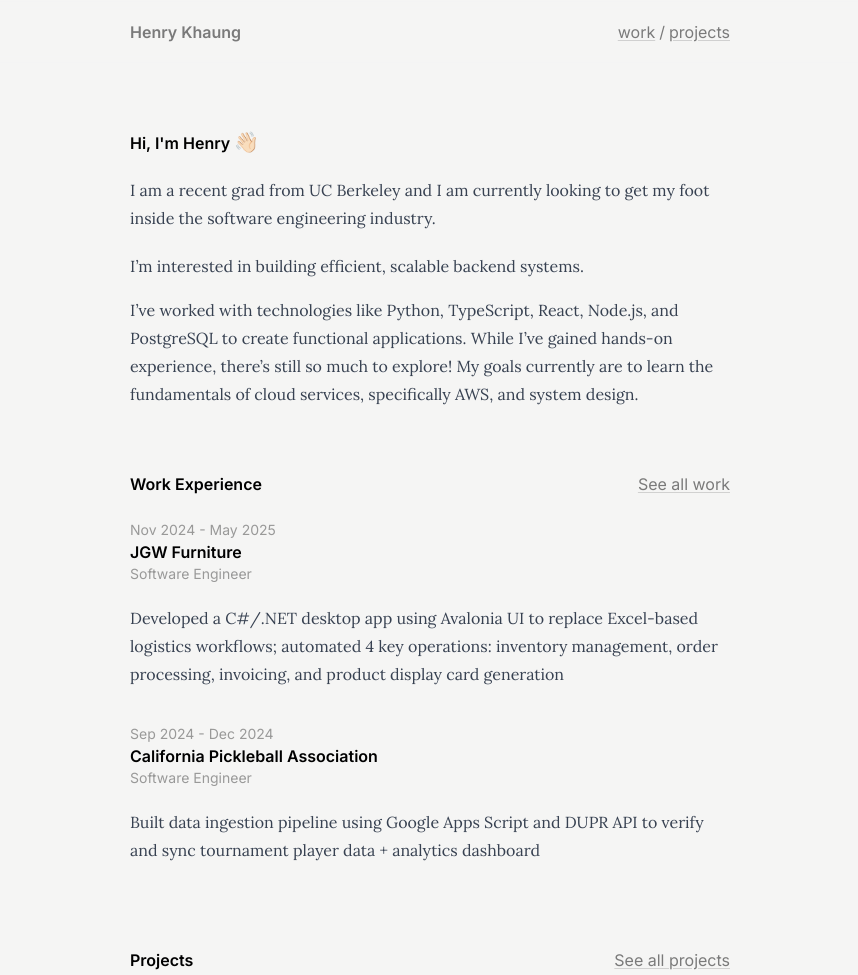
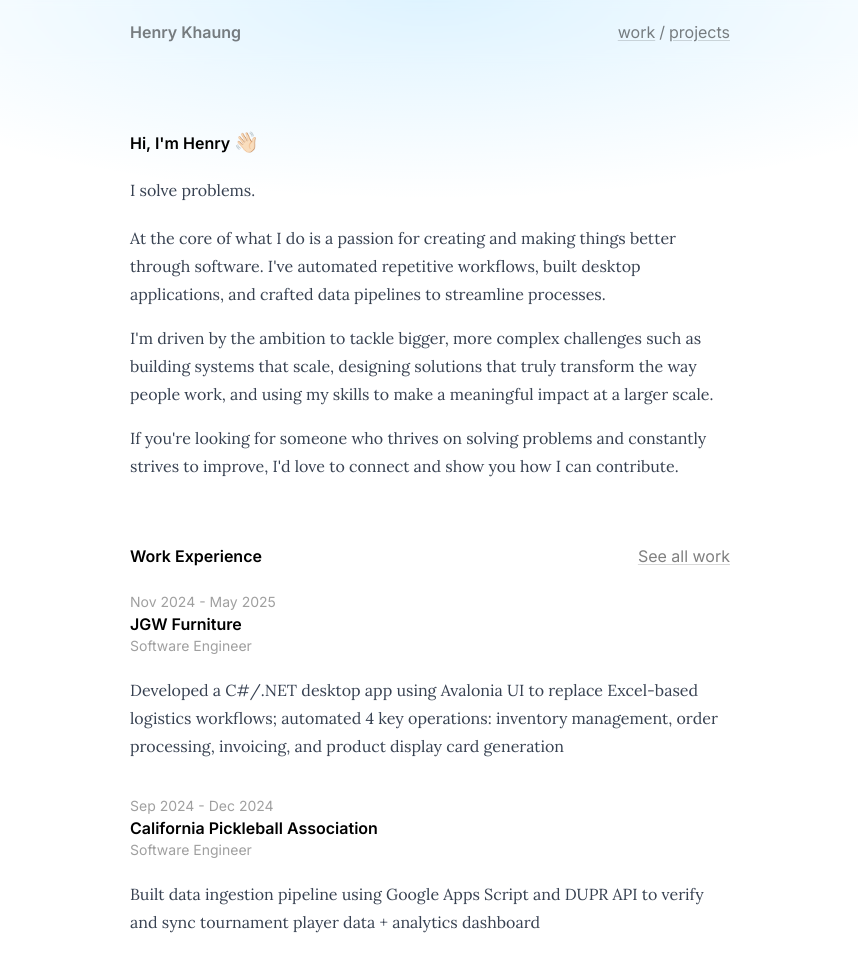
Before and after one commit to hkhaung/hkhaung.github.io, an Astro site: page / in a window 1280 px wide. Shown: the top 975 px of the page, without its empty margins (210-1068 px from the left). Built offline with nearby package versions, Linux system fonts and the light colour scheme; Astro itself is replaced by a stand-in of ours; a web font is replaced by a local one.

Commit message:
feat: added new light/dark themes
fix: new intro blurb

```diff
--- a/src/pages/index.astro
+++ b/src/pages/index.astro
@@ -35,15 +35,19 @@ const work = await Promise.all(
       <section>
         <article class="space-y-4">
           <p class="animate">
-            I am a recent grad from UC Berkeley and I am currently looking to get my foot inside the software engineering industry.
+            I solve problems.
           </p>
           <p class="animate">
-            I’m interested in building efficient, scalable backend systems.
+            At the core of what I do is a passion for creating and making things better through software.
+            I've automated repetitive workflows, built desktop applications, and crafted data pipelines to streamline processes.
           </p>
           <p class="animate">
-            I’ve worked with technologies like Python, TypeScript, React, Node.js, and PostgreSQL to create functional applications.
-            While I’ve gained hands-on experience, there’s still so much to explore!
-            My goals currently are to learn the fundamentals of cloud services, specifically AWS, and system design.
+            I'm driven by the ambition to tackle bigger, more complex challenges such as
+            building systems that scale, designing solutions that truly transform the way people work,
+            and using my skills to make a meaningful impact at a larger scale.
+          </p>
+          <p class="animate">
+            If you're looking for someone who thrives on solving problems and constantly strives to improve, I'd love to connect and show you how I can contribute.
           </p>
         </article>
       </section>
--- a/src/styles/global.css
+++ b/src/styles/global.css
@@ -19,14 +19,24 @@ body {
 body {
   @apply font-sans antialiased;
   @apply flex flex-col;
-  @apply bg-stone-100 dark:bg-stone-900;
   @apply text-black/50 dark:text-white/75;
+}
+
+body::before {
+  content: '';
+  @apply absolute top-0 left-0 w-full h-screen;
+  @apply bg-white;
+  background-image: radial-gradient(100% 50% at 50% 0%, rgba(0,163,255,0.13) 0%, rgba(0,163,255,0) 50%, rgba(0,163,255,0) 100%);
+}
+
+html.dark body::before {
+  background-color: rgba(255,255,255,0);
+  background-image: radial-gradient(ellipse 80% 80% at 50% -20%, rgba(120,119,198,0.3), rgba(255,255,255,0));
 }
 
 header {
   @apply fixed top-0 left-0 right-0 z-50 py-5;
-  @apply bg-stone-100/75 dark:bg-stone-900/25;
-  @apply backdrop-blur-sm saturate-200;
+  @apply backdrop-blur-sm;
 }
 
 main {
```
